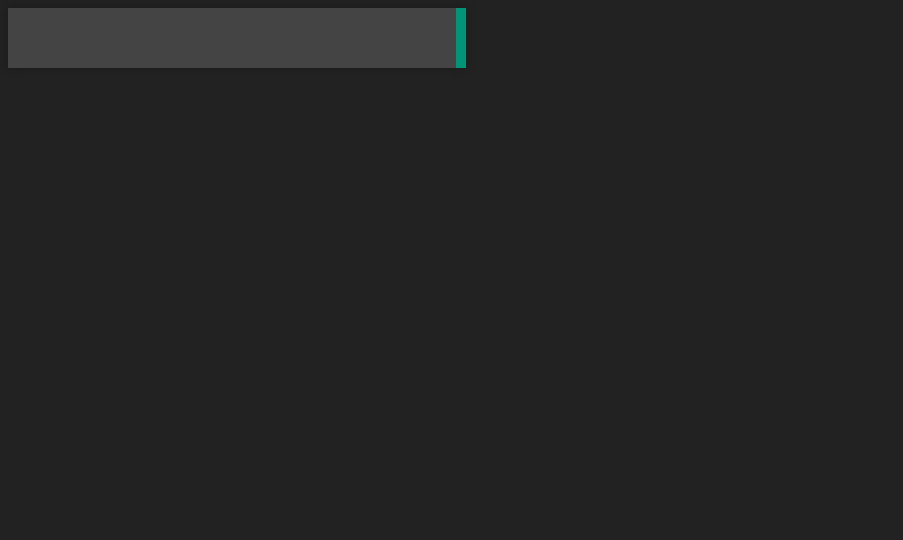
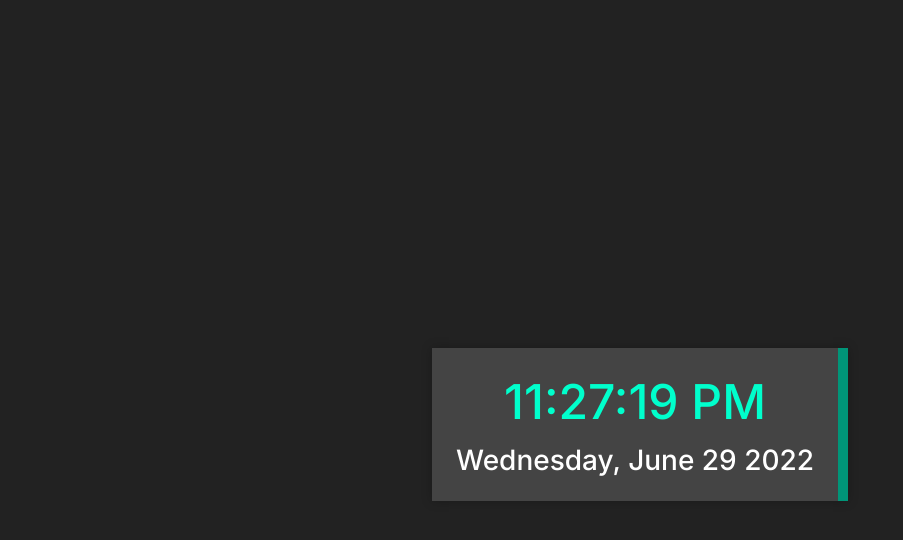
Before and after one commit to yourwpmadesimple/nodejs-date-time-widget, a plain HTML site: page index.html in a window 1280 px wide. Shown: the whole page, without its empty margins (0-903 px from the left). Drawn offline with Linux system fonts and the light colour scheme.

Commit message:
css modifications

```diff
--- a/css/main.css
+++ b/css/main.css
@@ -1,26 +1,38 @@
-@import url('https://fonts.googleapis.com/css2?family=Inter:wght@500&display=swap');
-body{
+@import url("https://fonts.googleapis.com/css2?family=Inter:wght@500&display=swap");
+body {
   background-color: #222;
+  display: flex;
+  flex-direction: column;
+  justify-content: center;
+  align-items: center;
+  text-align: center;
+  min-height: 100vh;
+  overflow :hidden;
 }
 
-.datetime{
+.datetime {
   font-size: 16px;
   padding: 24px;
   color: #fff;
   background-color: #444;
-    box-shadow: 0 0 10px rgba(0,0, 0, 0.25);
+  box-shadow: 0 0 10px rgba(0, 0, 0, 0.25);
   border-right: 10px #009578 solid;
   max-width: 400px;
   font-weight: 500;
-    font-family: 'Inter', sans-serif;
+  font-family: "Inter", sans-serif;
+  margin:2em auto 0
 }
 
-.time{
+.time {
   font-size: 3em;
   color: #00ffcc;
+  display: flex;
+  justify-content: center;
 }
 
-.date{
+.date {
   margin-top: 12px;
   font-size: 1.75em;
+  display: flex;
+  justify-content: center;
 }
--- a/js/main.js
+++ b/js/main.js
@@ -8,11 +8,9 @@ const dateElement = document.querySelector('.date')
 const formatTime = (date) => {
     const hours12 = date.getHours() % 12 || 12
     const minutes = date.getMinutes()
-    const seconds = setInterval(() => {
-        date.getSeconds()
-    }, 1000)
+    const seconds = date.getSeconds()
     const timeofDay = date.getHours() < 12
-    return `${hours12.toString()}:${minutes.toString().padStart(2, "0")}:${seconds} ${timeofDay ? "AN" : "PM"}`
+    return `${hours12.toString()}:${minutes.toString().padStart(2, "0")}:${seconds.toString().padStart(2, "0")} ${timeofDay ? "AN" : "PM"}`
 }
 
 const formatDate = (date) => {
@@ -21,3 +19,8 @@ const formatDate = (date) => {
 
     return `${DAYS[date.getDay()]}, ${MONTHS[date.getMonth()]} ${date.getDate()} ${date.getFullYear()}`
 }
+setInterval(() => {
+    const now = new Date()
+    timeElement.textContent = formatTime(now)
+    dateElement.textContent = formatDate(now)
+}, 1000)
```
Lines whose indentation alone changed are shown as unchanged.
